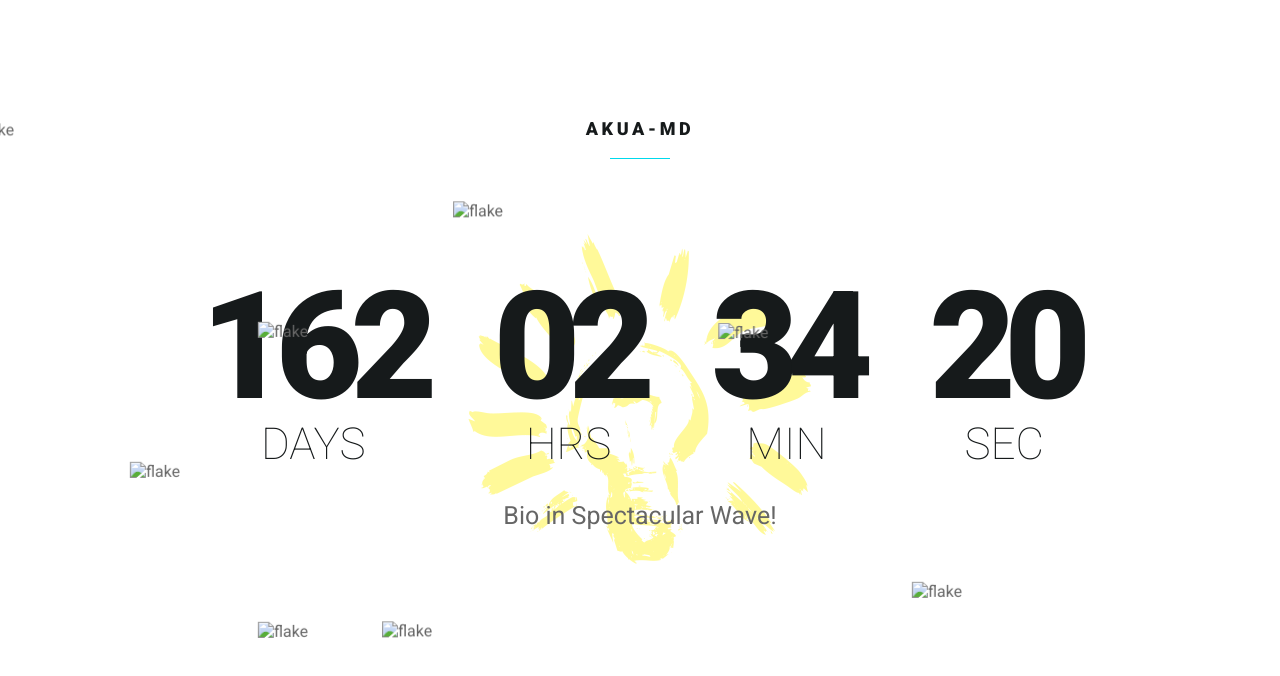
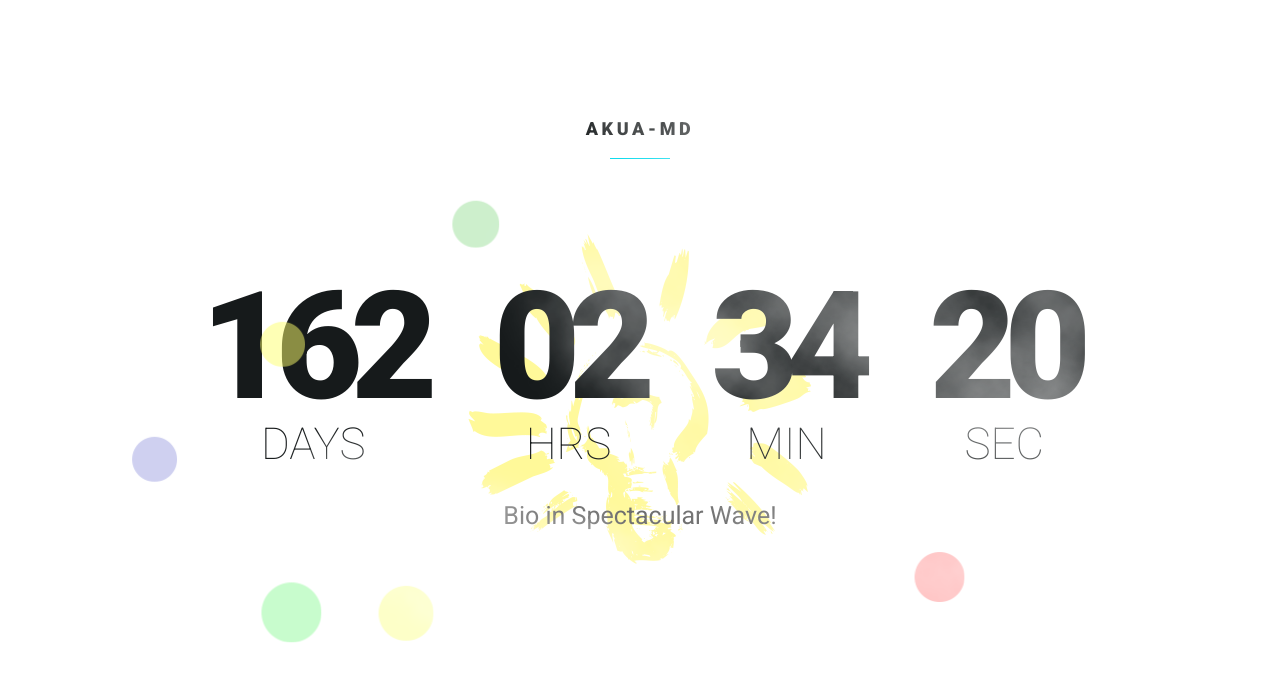
Before and after one commit to akua-md/akua-md.github.io, a plain HTML site: page index.html in a window 1280 px wide. Shown: the top 676 px of the page. Drawn offline with Linux system fonts and the light colour scheme; files whose address does not match are found by name.

Commit message:
Update index.html
flake images added

```diff
--- a/index.html
+++ b/index.html
@@ -179,28 +179,28 @@
 
   <div class="depth-1 flake1">
 
-  <img alt="flake" src="images/flakes/depth1/flakes1.png">
+  <img alt="flake" src="flakes1.png">
 
   </div>
 
 
   <div class="depth-1 flake2">
 
-  <img alt="flake" src="images/flakes/depth1/flakes2.png">
+  <img alt="flake" src="flakes2.png">
 
   </div>
 
 
   <div class="depth-1 flake3">
 
-  <img alt="flake" src="images/flakes/depth1/flakes3.png">
+  <img alt="flake" src="flakes3.png">
 
   </div>
 
 
   <div class="depth-1 flake4">
 
-  <img alt="flake" src="images/flakes/depth1/flakes4.png">
+  <img alt="flake" src="flakes4.png">
 
   </div>
 
@@ -211,14 +211,14 @@
 
   <div class="depth-2 flake1">
 
-  <img alt="flake" src="images/flakes/depth2/flakes1.png">
+  <img alt="flake" src="flakes21.png">
 
   </div>
 
 
   <div class="depth-2 flake2">
 
-  <img alt="flake" src="images/flakes/depth2/flakes2.png">
+  <img alt="flake" src="flakes22.png">
 
    </div>
 
@@ -229,28 +229,28 @@
 
   <div class="depth-3 flake1">
 
-  <img alt="flake" src="images/flakes/depth3/flakes1.png">
+  <img alt="flake" src="flakes31.png">
 
   </div>
 
 
   <div class="depth-3 flake2">
 
-  <img alt="flake" src="images/flakes/depth3/flakes2.png">
+  <img alt="flake" src="flakes32.png">
 
   </div>
 
 
   <div class="depth-3 flake3">
 
-  <img alt="flake" src="images/flakes/depth3/flakes3.png">
+  <img alt="flake" src="flakes33.png">
 
   </div>
 
 
   <div class="depth-3 flake4">
 
-  <img alt="flake" src="images/flakes/depth3/flakes4.png">
+  <img alt="flake" src="flakes34.png">
 
   </div>
 
@@ -261,7 +261,7 @@
 
   <div class="depth-4">
 
-  <img alt="flake" src="images/flakes/depth4/flakes.png">
+  <img alt="flake" src="flakes.png">
 
   </div>
 
@@ -272,7 +272,7 @@
 
   <div class="depth-5">
 
-  <img alt="flake" src="images/flakes/depth5/flakes.png">
+  <img alt="flake" src="flakes.png">
 
   </div>
 
```
